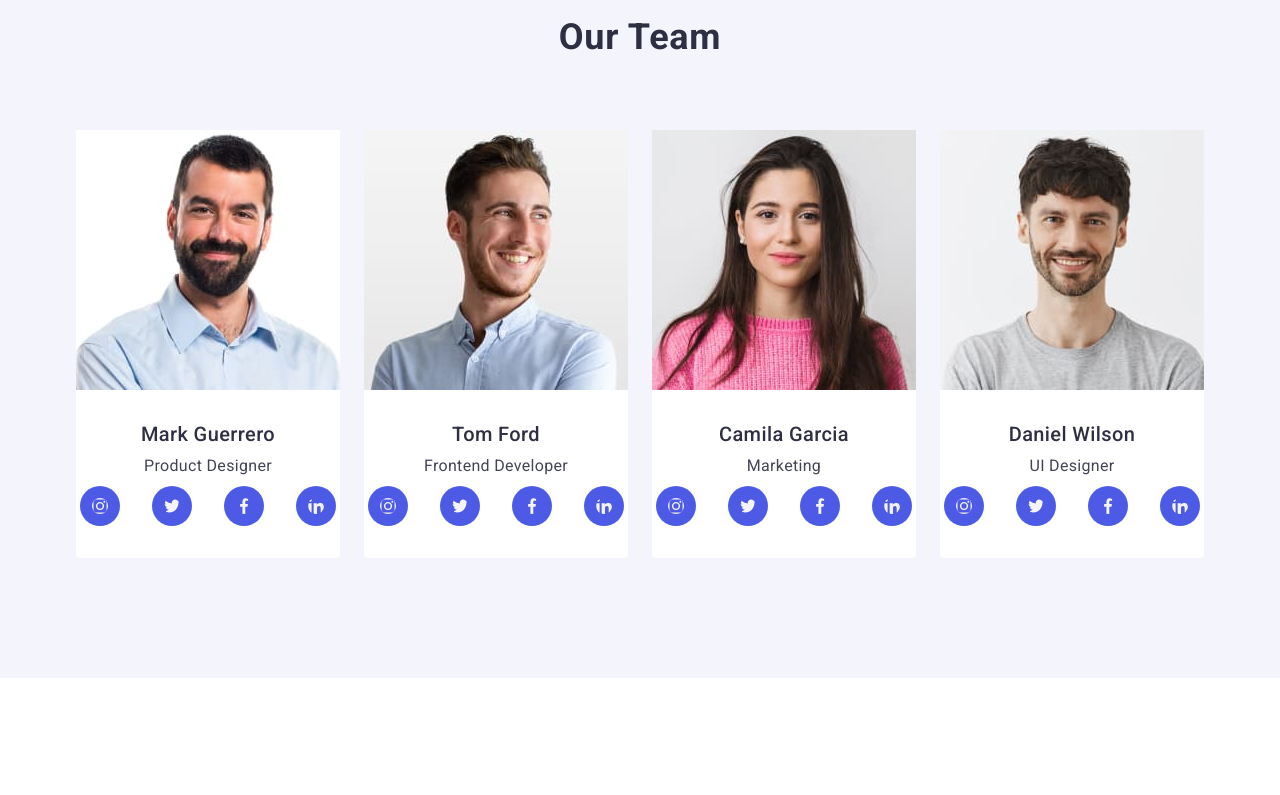
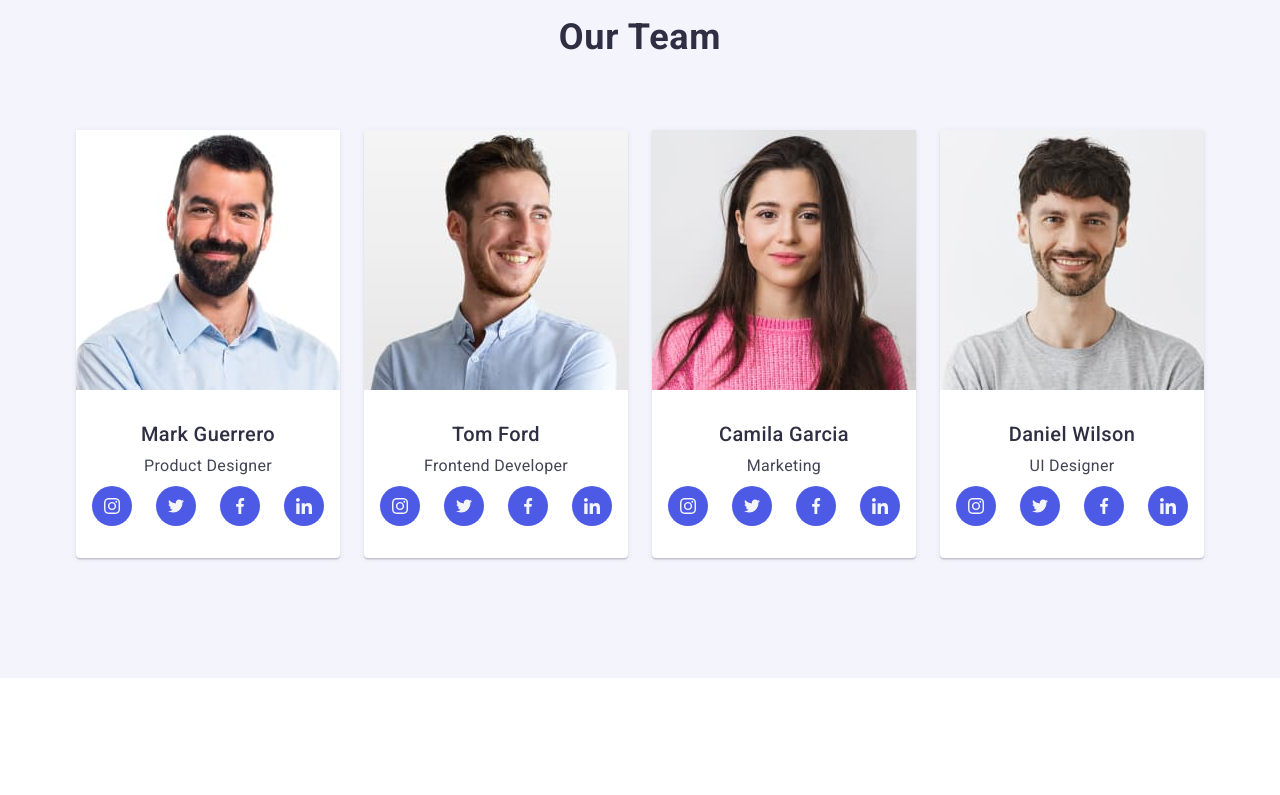
Before and after one commit to genjionline/goit-markup-hw-04, a plain HTML site: page index.html in a window 1280 px wide. Shown: the part 1240-2035 px from the top of the page. Drawn offline with nearby package versions, Linux system fonts and the light colour scheme.

Commit message:
.team-card-socials fixed

```diff
--- a/css/styles.css
+++ b/css/styles.css
@@ -167,9 +167,9 @@ button {
 }
 
 .main-nav-item:hover,
-.contacts-link:hover,
+.contacts-link-item:hover,
 .main-nav-item:focus,
-.contacts-link:focus {
+.contacts-link-item:focus {
     color: #404BBF;
 }
 
@@ -189,7 +189,7 @@ button {
     border-radius: 2px;
 }
 
-.contacts-link:not(:last-child) {
+.contacts-link-item:not(:last-child) {
     margin-right: 40px;
 }
 
@@ -256,6 +256,9 @@ button {
     text-align: center;
     flex-basis: calc((100% - 3 * 24px) / 4);
     border-radius: 0px 0px 4px 4px;
+    box-shadow: 0px 1px 6px rgba(46, 47, 66, 0.08),
+        0px 1px 1px rgba(46, 47, 66, 0.16),
+        0px 2px 1px rgba(46, 47, 66, 0.08);
 }
 
 .team-card-container {
@@ -269,11 +272,34 @@ button {
     justify-content: space-around;
 }
 
+.team-socials-list {
+    display: flex;
+    justify-content: center;
+    gap: 24px;
+}
+
+.team-socials-item {
+    width: 40px;
+    height: 40px;
+}
+
+.team-socials-link {
+    width: 100%;
+    height: 100%;
+    background-color: #4d5ae5;
+    border-radius: 50%;
+    display: flex;
+    align-items: center;
+    justify-content: center;
+}
+
+.team-socials-link:hover,
+.team-socials-link:focus {
+    background-color: #404bbf;
+}
+
 .socials-svg {
-    background-color: #4D5AE5;
-    padding: 12px;
-    box-sizing: content-box;
-    border-radius: 50%;
+    fill: #f4f4fd;
 }
 
 footer {
@@ -397,7 +423,8 @@ header .container,
     align-items: baseline;
 }
 
-.bottom-webstudio {
+.bottom-webstudio,
+.bottom-socials {
     margin-right: 120px;
 }
 
@@ -417,7 +444,6 @@ header .container,
 .socials-list-item {
     width: 40px;
     height: 40px;
-    transition: background-color 250ms cubic-bezier(0.4, 0, 0.2, 1);
 }
 
 .bottom-socials-link {
@@ -428,6 +454,7 @@ header .container,
     display: flex;
     align-items: center;
     justify-content: center;
+    transition: background-color 250ms cubic-bezier(0.4, 0, 0.2, 1);
 }
 
 .bottom-socials-link:hover,
--- a/index.html
+++ b/index.html
@@ -34,11 +34,11 @@
             </nav>
             <address class="contacts">
                 <ul class="contacts-list">
-                    <li class="contacts-link">
-                        <a href="mailto:info@devstudio.com">info@devstudio.com</a>
+                    <li class="contacts-link-item">
+                        <a class="contacts-link" href="mailto:info@devstudio.com">info@devstudio.com</a>
                     </li>
-                    <li class="contacts-link">
-                        <a href="tel:+110001111111">+11 (000) 111-11-11</a>
+                    <li class="contacts-link-item">
+                        <a class="contacts-link" href="tel:+110001111111">+11 (000) 111-11-11</a>
                     </li>
                 </ul>
             </address>
@@ -111,18 +111,36 @@
                             <h3 class="team-card-title">Mark Guerrero</h3>
                             <p class="team-card-job">Product Designer</p>
                             <div class="team-card-socials">
+                                <ul class="team-socials-list">
+                                    <li class="team-socials-item">
+                                        <a class="team-socials-link" href="https://www.instagram.com/">
                                             <svg class="socials-svg" width="16" height="16">
                                                 <use href="./images/icons.svg#icon-instagram"></use>
                                             </svg>
+                                        </a>
+                                    </li>
+                                    <li class="team-socials-item">
+                                        <a class="team-socials-link" href="https://twitter.com/">
                                             <svg class="socials-svg" width="16" height="16">
                                                 <use href="./images/icons.svg#icon-twitter"></use>
                                             </svg>
+                                        </a>
+                                    </li>
+                                    <li class="team-socials-item">
+                                        <a class="team-socials-link" href="https://www.facebook.com/">
                                             <svg class="socials-svg" width="16" height="16">
                                                 <use href="./images/icons.svg#icon-facebook"></use>
                                             </svg>
+                                        </a>
+                                    </li>
+                                    <li class="team-socials-item">
+                                        <a class="team-socials-link" href="https://www.linkedin.com/">
                                             <svg class="socials-svg" width="16" height="16">
                                                 <use href="./images/icons.svg#icon-linkedin"></use>
                                             </svg>
+                                        </a>
+                                    </li>
+                                </ul>
                             </div>
                         </div>
                     </li>
@@ -132,18 +150,36 @@
                             <h3 class="team-card-title">Tom Ford</h3>
                             <p class="team-card-job">Frontend Developer</p>
                             <div class="team-card-socials">
+                                <ul class="team-socials-list">
+                                    <li class="team-socials-item">
+                                        <a class="team-socials-link" href="https://www.instagram.com/">
                                             <svg class="socials-svg" width="16" height="16">
                                                 <use href="./images/icons.svg#icon-instagram"></use>
                                             </svg>
+                                        </a>
+                                    </li>
+                                    <li class="team-socials-item">
+                                        <a class="team-socials-link" href="https://twitter.com/">
                                             <svg class="socials-svg" width="16" height="16">
                                                 <use href="./images/icons.svg#icon-twitter"></use>
                                             </svg>
+                                        </a>
+                                    </li>
+                                    <li class="team-socials-item">
+                                        <a class="team-socials-link" href="https://www.facebook.com/">
                                             <svg class="socials-svg" width="16" height="16">
                                                 <use href="./images/icons.svg#icon-facebook"></use>
                                             </svg>
+                                        </a>
+                                    </li>
+                                    <li class="team-socials-item">
+                                        <a class="team-socials-link" href="https://www.linkedin.com/">
                                             <svg class="socials-svg" width="16" height="16">
                                                 <use href="./images/icons.svg#icon-linkedin"></use>
                                             </svg>
+                                        </a>
+                                    </li>
+                                </ul>
                             </div>
                         </div>
                     </li>
@@ -153,18 +189,36 @@
                             <h3 class="team-card-title">Camila Garcia</h3>
                             <p class="team-card-job">Marketing</p>
                             <div class="team-card-socials">
+                                <ul class="team-socials-list">
+                                    <li class="team-socials-item">
+                                        <a class="team-socials-link" href="https://www.instagram.com/">
                                             <svg class="socials-svg" width="16" height="16">
                                                 <use href="./images/icons.svg#icon-instagram"></use>
                                             </svg>
+                                        </a>
+                                    </li>
+                                    <li class="team-socials-item">
+                                        <a class="team-socials-link" href="https://twitter.com/">
                                             <svg class="socials-svg" width="16" height="16">
                                                 <use href="./images/icons.svg#icon-twitter"></use>
                                             </svg>
+                                        </a>
+                                    </li>
+                                    <li class="team-socials-item">
+                                        <a class="team-socials-link" href="https://www.facebook.com/">
                                             <svg class="socials-svg" width="16" height="16">
                                                 <use href="./images/icons.svg#icon-facebook"></use>
                                             </svg>
+                                        </a>
+                                    </li>
+                                    <li class="team-socials-item">
+                                        <a class="team-socials-link" href="https://www.linkedin.com/">
                                             <svg class="socials-svg" width="16" height="16">
                                                 <use href="./images/icons.svg#icon-linkedin"></use>
                                             </svg>
+                                        </a>
+                                    </li>
+                                </ul>
                             </div>
                         </div>
                     </li>
@@ -174,18 +228,36 @@
                             <h3 class="team-card-title">Daniel Wilson</h3>
                             <p class="team-card-job">UI Designer</p>
                             <div class="team-card-socials">
+                                <ul class="team-socials-list">
+                                    <li class="team-socials-item">
+                                        <a class="team-socials-link" href="https://www.instagram.com/">
                                             <svg class="socials-svg" width="16" height="16">
                                                 <use href="./images/icons.svg#icon-instagram"></use>
                                             </svg>
+                                        </a>
+                                    </li>
+                                    <li class="team-socials-item">
+                                        <a class="team-socials-link" href="https://twitter.com/">
                                             <svg class="socials-svg" width="16" height="16">
                                                 <use href="./images/icons.svg#icon-twitter"></use>
                                             </svg>
+                                        </a>
+                                    </li>
+                                    <li class="team-socials-item">
+                                        <a class="team-socials-link" href="https://www.facebook.com/">
                                             <svg class="socials-svg" width="16" height="16">
                                                 <use href="./images/icons.svg#icon-facebook"></use>
                                             </svg>
+                                        </a>
+                                    </li>
+                                    <li class="team-socials-item">
+                                        <a class="team-socials-link" href="https://www.linkedin.com/">
                                             <svg class="socials-svg" width="16" height="16">
                                                 <use href="./images/icons.svg#icon-linkedin"></use>
                                             </svg>
+                                        </a>
+                                    </li>
+                                </ul>
                             </div>
                         </div>
                     </li>
```
Lines whose indentation alone changed are shown as unchanged.
